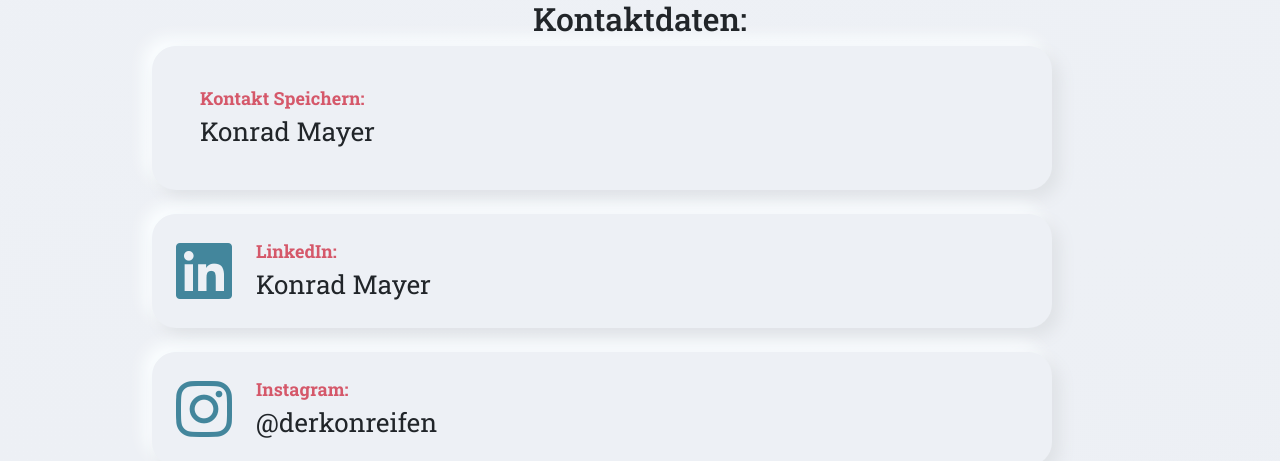
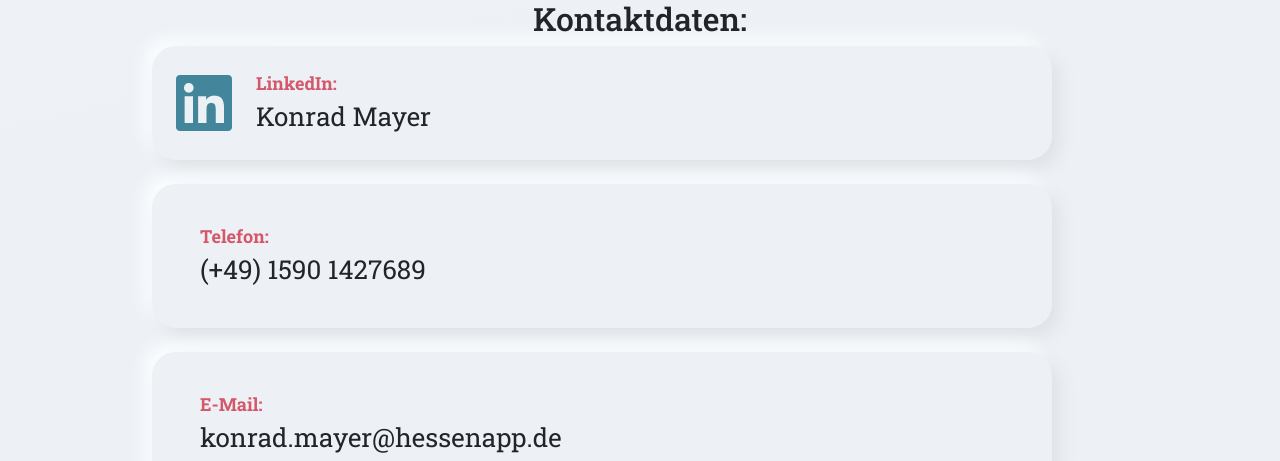
Before and after one commit to dashdesign-eu/konradmayer.xyz, a React (Create React App) app: page / in a window 1280 px wide. Shown: the part 339-800 px from the top of the page. Built offline with nearby package versions, Linux system fonts and the light colour scheme; some icons are missing.

Commit message:
Update MainPage.js

```diff
--- a/src/container/MainPage.js
+++ b/src/container/MainPage.js
@@ -50,17 +50,22 @@ export default MainPage
 
 const links = [
     {
-        url: "#",
-        title: "Kontakt Speichern",
-        name: "Konrad Mayer",
-        icon: <i className="fad fa-address-card"></i>,
-        download: true,
-    },
-    {
         url: "https://www.linkedin.com/in/konrad-mayer-17a332134/",
         title: "LinkedIn",
         name: "Konrad Mayer",
         icon: <i class="fab fa-linkedin"></i>,
+    },
+    {
+        url: "tel:4915901427689",
+        title: "Telefon",
+        name: "(+49) 1590 1427689",
+        icon: <i class="fad fa-phone"></i>,
+    },
+    {
+        url: "mailto:konrad.mayer@hessenapp.de",
+        title: "E-Mail",
+        name: "konrad.mayer@hessenapp.de",
+        icon: <i class="fad fa-mailbox"></i>,
     },
     {
         url: "https://www.instagram.com/derkonreifen",
@@ -73,12 +78,6 @@ const links = [
         title: "Mein Unternehmen",
         name: "Hessen App GmbH",
         icon: <i class="fad fa-building"></i>,
-    },
-    {
-        url: "mailto:konrad.mayer@hessenapp.de",
-        title: "E-Mail",
-        name: "konrad.mayer@hessenapp.de",
-        icon: <i class="fad fa-mailbox"></i>,
     },
 ]
 function LinkBox(props) {
```
